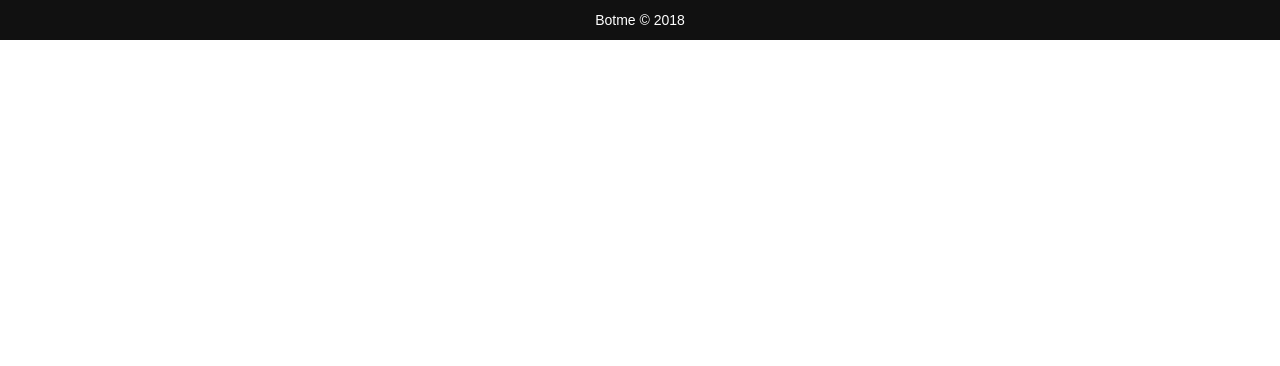
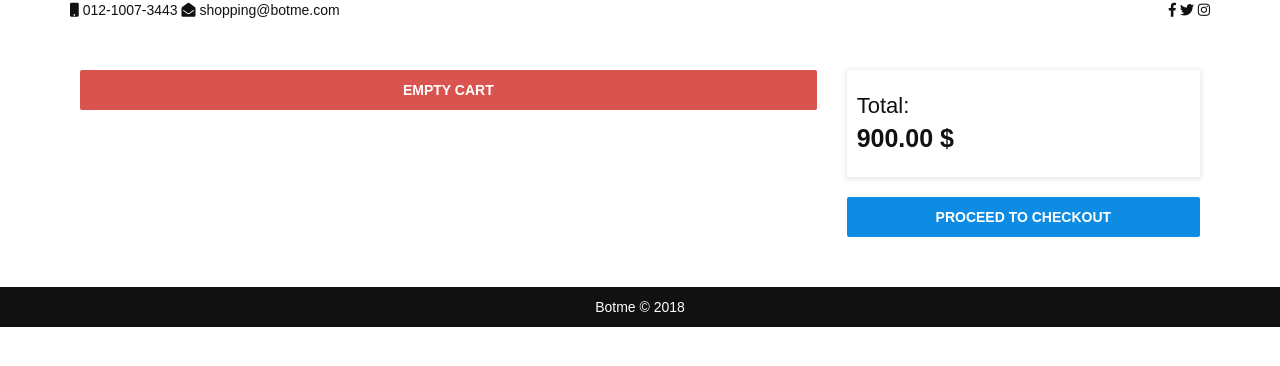
Before and after one commit to karimkhamiss/botme, a Symfony app: template symfony/templates/pages/cart.html.twig in a window 1280 px wide. Shown: the top 366 px of the page. Run offline with Twig, Linux system fonts and the light colour scheme; the template is opened without the code that fills it, so the values that code supplies are empty; some libraries are stand-ins or nearby versions.

Commit message:
view client cart

```diff
--- a/symfony/src/Controller/ClientController.php
+++ b/symfony/src/Controller/ClientController.php
@@ -24,6 +24,7 @@ class ClientController extends Controller
         $client_cart_product = new ClientCartProduct();
         $client_cart_product->setClient($user->getClient());
         $client_cart_product->setCart($cart);
+        $client_cart_product->setQuantity(1);
         $client_cart_product->setProduct($product);
         $entity_manager->persist($client_cart_product);
         $entity_manager->flush();
--- a/symfony/src/Controller/RouteController.php
+++ b/symfony/src/Controller/RouteController.php
@@ -24,7 +24,11 @@ class RouteController extends AbstractController
     }
     public function cart($id)
     {
+        $cart = $this->getDoctrine()->getRepository(Cart::class)
+            ->find($id);
         return $this->render("pages/cart.html.twig", array(
+            'cart'=>$cart,
+            'user'=>$this->getUser()
         ));
     }
     public function dashboard()
--- a/symfony/templates/bases/master.html.twig
+++ b/symfony/templates/bases/master.html.twig
@@ -7,20 +7,20 @@
         <link rel="stylesheet" href="https://maxcdn.bootstrapcdn.com/bootstrap/3.3.7/css/bootstrap.min.css"
               integrity="sha384-BVYiiSIFeK1dGmJRAkycuHAHRg32OmUcww7on3RYdg4Va+PmSTsz/K68vbdEjh4u" crossorigin="anonymous">
         <link href="https://use.fontawesome.com/releases/v5.0.8/css/all.css" rel="stylesheet">
-        <link rel="stylesheet" href="css/animate.css">
-        <link rel="stylesheet" href="css/dataTables.bootstrap.css">
-        <link rel="stylesheet" href="css/jquery-ui.css">
-        <link rel="stylesheet" href="css/select.min.css">
-        <link rel="stylesheet" href="css/main.css">
-        <link rel="stylesheet" href="css/style.css">
-        <link rel="icon" href="images/favicon.png">
+        <link rel="stylesheet" href="{{ asset('css/animate.css') }}">
+        <link rel="stylesheet" href="{{ asset('css/dataTables.bootstrap.css') }}">
+        <link rel="stylesheet" href="{{ asset('css/jquery-ui.css') }}">
+        <link rel="stylesheet" href="{{ asset('css/select.min.css') }}">
+        <link rel="stylesheet" href="{{ asset('css/main.css') }}">
+        <link rel="stylesheet" href="{{ asset('css/style.css') }}">
+        <link rel="icon" href="{{ asset('images/favicon.png') }}">
         {% block styles %}{% endblock %}
     </head>
     <body>
     <div class="background"></div>
     <div class="background2"></div>
     <div id="loading" class="text-center">
-        <img style="margin-top:80px"  src="images/loading.gif" alt="">
+        <img style="margin-top:80px"  src="{{ asset('images/loading.gif') }}" alt="">
     </div>
         {% block contents %}{% endblock %}
     <footer class="text-center">
@@ -30,14 +30,14 @@
     </footer>
     <script src="https://code.jquery.com/jquery-3.3.1.min.js"></script>
     <script src="https://maxcdn.bootstrapcdn.com/bootstrap/3.3.7/js/bootstrap.min.js" integrity="sha384-Tc5IQib027qvyjSMfHjOMaLkfuWVxZxUPnCJA7l2mCWNIpG9mGCD8wGNIcPD7Txa" crossorigin="anonymous"></script>
-    <script src="js/dataTables.bootstrap.min.js"></script>
-    <script src="js/jquery.dataTables.js"></script>
-    <script src="js/fileinput.min.js"></script>
-    <script src="js/jquery-ui.js"></script>
-    <script src="js/select.min.js"></script>
-    <script src="js/wow.min.js"></script>
-    <script src="js/main.js"></script>
-    <script src="ajax/error_handler.js"></script>
+    <script src="{{ asset('js/dataTables.bootstrap.min.js') }}"></script>
+    <script src="{{ asset('js/jquery.dataTables.js') }}"></script>
+    <script src="{{ asset('js/fileinput.min.js') }}"></script>
+    <script src="{{ asset('js/jquery-ui.js') }}"></script>
+    <script src="{{ asset('js/select.min.js') }}"></script>
+    <script src="{{ asset('js/wow.min.js') }}"></script>
+    <script src="{{ asset('js/main.js') }}"></script>
+    <script src="{{ asset('ajax/error_handler.js') }}"></script>
     {% block scripts %}{% endblock %}
     </body>
 </html>
--- a/symfony/templates/pages/cart.html.twig
+++ b/symfony/templates/pages/cart.html.twig
@@ -5,11 +5,50 @@
 {% endblock %}
 
 {% block styles %}
-
+    <link rel="stylesheet" href="{{ asset('css/cart.css') }}">
 {% endblock %}
 
 {% block contents %}
-
+{% include('includes/layouts/header-contact.html.twig') %}
+    <section class="cart">
+        <div class="container-fluid">
+            <div class="col-md-8">
+                {% for cart_product in user.client.CartProduct %}
+                    {% if cart_product.cart.id == cart.id %}
+                <div class="cart-item">
+                    <div class="fl-left">
+                        <img src="{{ asset('images/product.jpg') }}" width="100" alt="">
+                    </div>
+                    <div class="fl-left caption">
+                        <h4>
+                            {{ cart_product.product.name }}
+                        </h4>
+                        <h4>Unit Price : <span class="text-blue">{{ cart_product.product.price }} LE</span></h4>
+                        <h4>Quantity : <span class="text-blue">{{ cart_product.quantity }}</span></h4>
+                        <h4>Sub Total : <span class="text-blue">{{ cart_product.getSubTotal }} LE</span></h4>
+                    </div>
+                    <div class="clearfix"></div>
+                    <div class="option text-right">
+                        <button class="red-btn">Remove</button>
+                    </div>
+                </div>
+                        {% endif %}
+                    {% endfor %}
+                <button class="red-btn col-xs-12">Empty Cart</button>
+            </div>
+            <div class="col-md-4">
+                <div class="col-md-12 total">
+                    Total:
+                    <div class="amount">
+                        900.00 $
+                    </div>
+                </div>
+                <button class="col-md-12 blue-btn">
+                    Proceed To Checkout
+                </button>
+            </div>
+        </div>
+</section>
 {% endblock %}
 
 {% block scripts %}
--- a/symfony/templates/pages/index.html.twig
+++ b/symfony/templates/pages/index.html.twig
@@ -28,7 +28,7 @@
                     <img width="150" src="images/logo.png" alt="">
                 </div>
                 <div class="fl-right carts">
-                    <a href="/cart/1">
+                    <a href="/cart/2">
                     <div class="cart fl-left">
                         <div class="fl-left">
                             <i class="far fa-heart"></i>
@@ -43,7 +43,7 @@
                         </div>
                     </div>
                     </a>
-                    <a href="/cart/2">
+                    <a href="/cart/1">
                     <div class="cart fl-left">
                         <div class="fl-left" style="position: relative">
                             <i class="fas fa-shopping-bag" style="padding-top:2px"></i>
```
Also changed, not shown: symfony/src/DataFixtures/UserFixture.php (+19 -4 lines), symfony/src/Entity/ClientCartProduct.php (+21 -0 lines), symfony/src/Migrations/Version20180806202822.php (added, +52 -0 lines).
